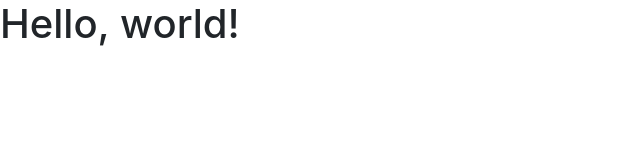
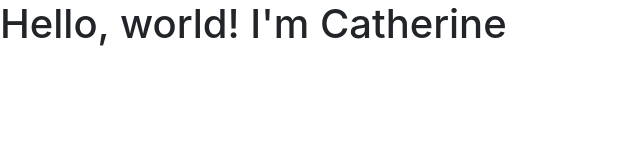
Before and after one commit to cathemt1/reversi-cattran, a website: page public/index.html in a window 1280 px wide. Shown: the whole page, without its empty margins (0-640 px from the left). Drawn offline with nearby package versions, Linux system fonts and the light colour scheme.

Commit message:
editing index.html

```diff
--- a/public/index.html
+++ b/public/index.html
@@ -11,7 +11,7 @@
     <title>Hello, world!</title>
   </head>
   <body>
-    <h1>Hello, world!</h1>
+    <h1>Hello, world! I'm Catherine</h1>
 
     <!-- Optional JavaScript -->
     <!-- jQuery first, then Popper.js, then Bootstrap JS -->
```
